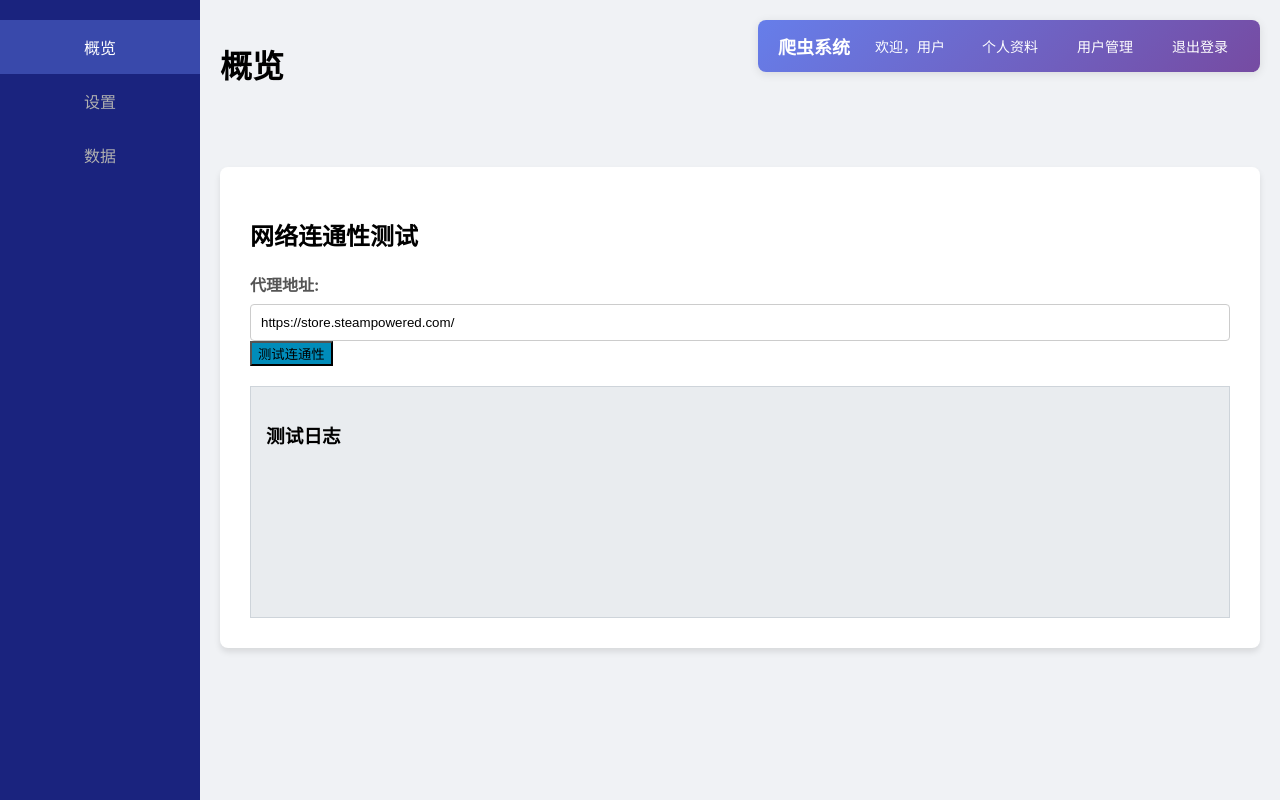
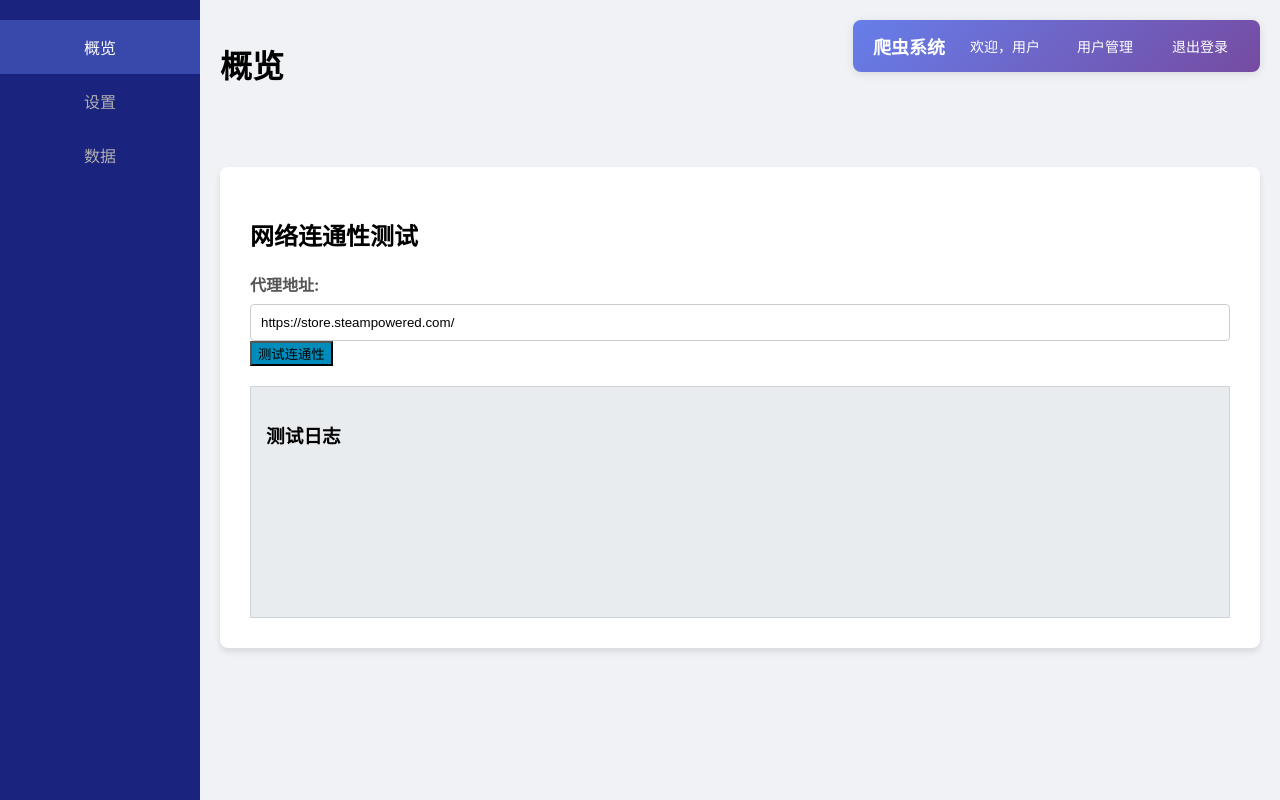
Before and after one commit to Mitcink/steam_market, a Flask app: page / in a window 1280 px wide. Run offline with Flask 3, Linux system fonts and the light colour scheme; the visitor is signed in with stand-in values (Sample User, id 1); data that the repository does not hold is empty.

Commit message:
修复导航栏

```diff
--- a/templates/index.html
+++ b/templates/index.html
@@ -288,8 +288,7 @@
             <a href="/" class="nav-brand">爬虫系统</a>
             <div class="nav-menu">
                 <span class="user-info">欢迎，用户</span>
-                <a href="/profile" class="nav-item">个人资料</a>
-                <a href="/admin" class="nav-item">用户管理</a>
+                <a href="/admin_users" class="nav-item">用户管理</a>
                 <a href="#" class="nav-item" onclick="logout()">退出登录</a>
             </div>
         </div>
```
